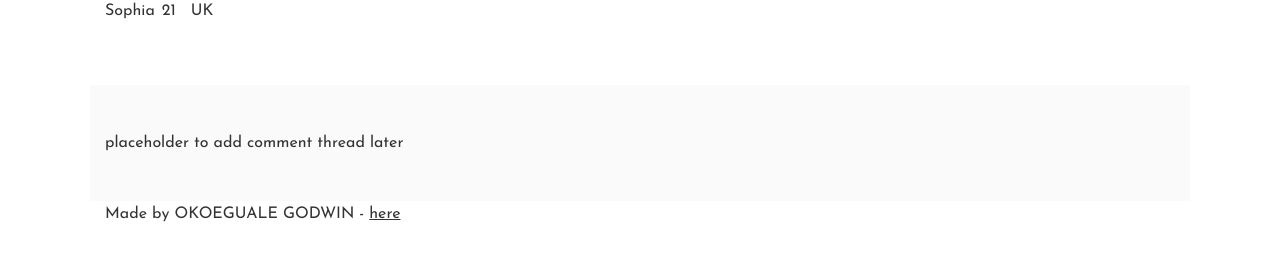
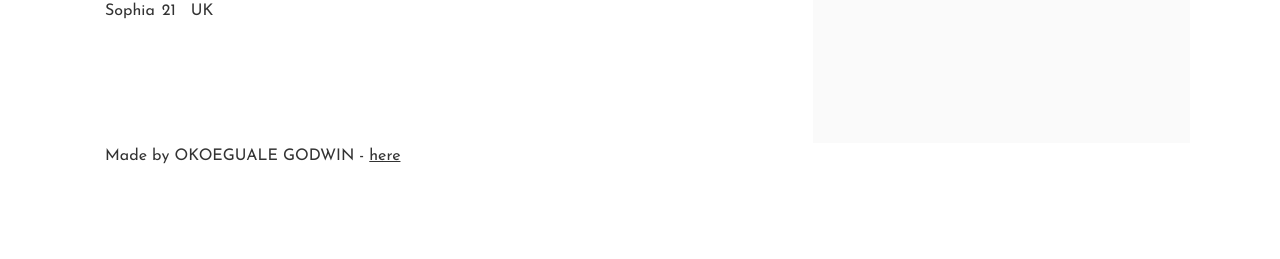
Before and after one commit to gwinedev/alx_html_css, a plain HTML site: page index.html in a window 1280 px wide. Shown: the part 567-826 px from the top of the page. After the commit the page ends 800 px from the top, so only its background shows below. Drawn offline with Linux system fonts and the light colour scheme.

Commit message:
implement task 2

```diff
--- a/style.css
+++ b/style.css
@@ -0,0 +1,18 @@
+body {
+  display: flex;
+  flex-direction: column;
+}
+main {
+  display: flex;
+  flex-direction: row;
+  flex: auto;
+}
+
+article {
+  flex: 2;
+  overflow-y: auto;
+}
+
+aside {
+  flex: 1;
+}
```
Also changed, not shown: index.html (+0 -1 lines).
